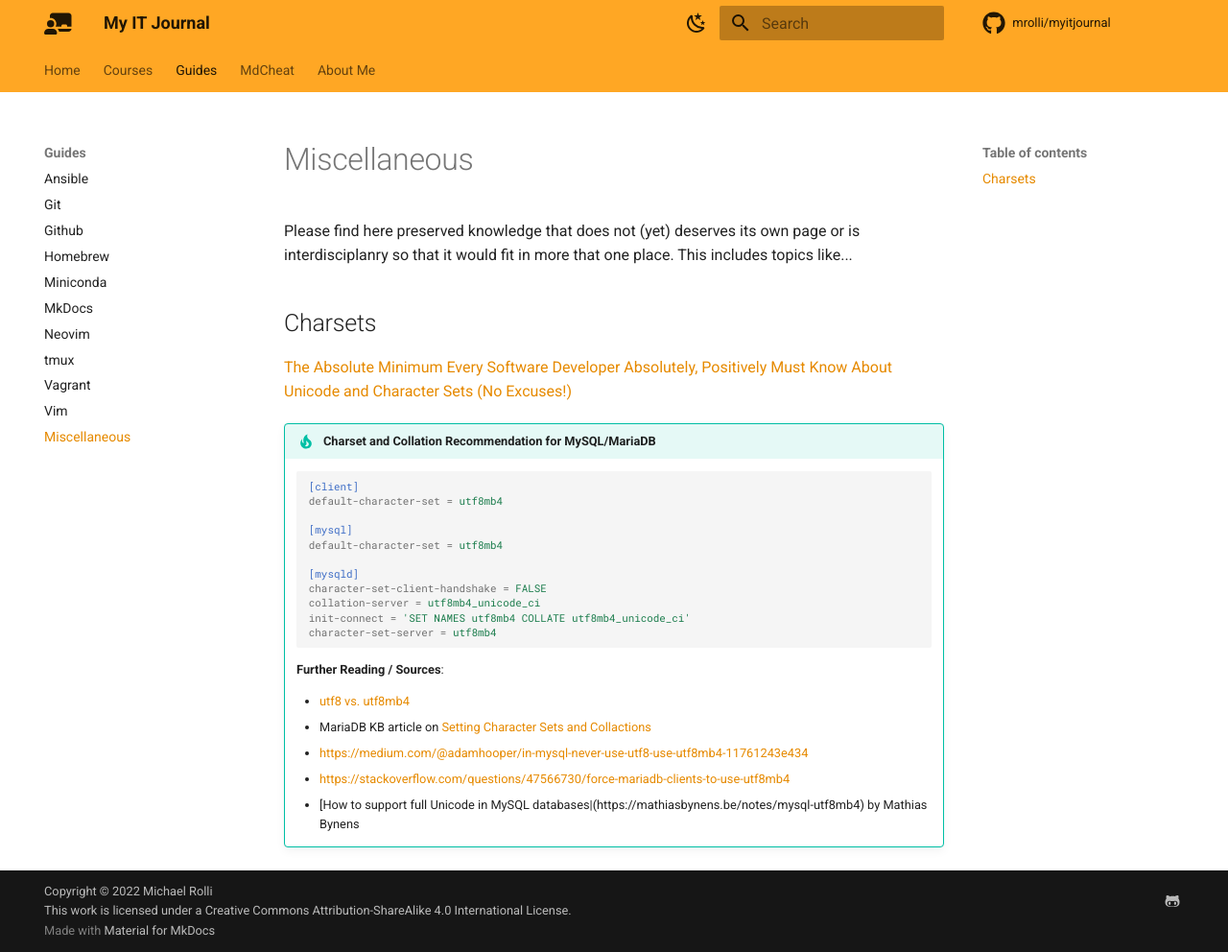
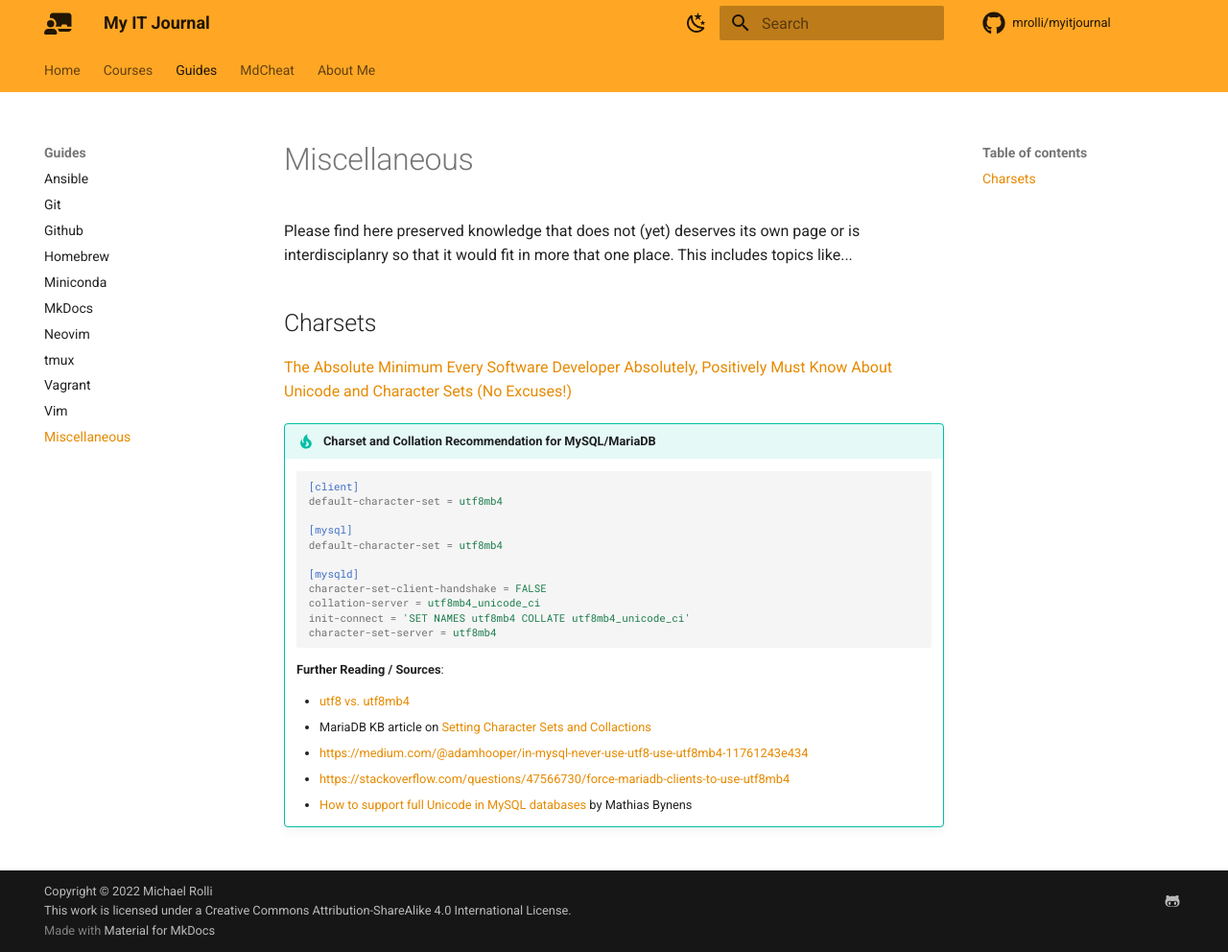
Before and after one commit to mrolli/myitjournal, an MkDocs documentation site: the page built from docs/guides/misc.md, in a window 1280 px wide and 992 px high. Shown: the whole window at 96% size. Built offline with MkDocs 1.6.1 and Material for MkDocs 9.7.7, drawn with Linux system fonts in a browser that asks for light colours; comment, search, counter and statistics services are not loaded.

Commit message:
Fix link

```diff
--- a/docs/guides/misc.md
+++ b/docs/guides/misc.md
@@ -27,4 +27,4 @@
     * MariaDB KB article on [Setting Character Sets and Collactions](https://mariadb.com/kb/en/library/setting-character-sets-and-collations/)
     * <https://medium.com/@adamhooper/in-mysql-never-use-utf8-use-utf8mb4-11761243e434>
     * <https://stackoverflow.com/questions/47566730/force-mariadb-clients-to-use-utf8mb4>
-    * [How to support full Unicode in MySQL databases|(https://mathiasbynens.be/notes/mysql-utf8mb4) by Mathias Bynens
+    * [How to support full Unicode in MySQL databases](https://mathiasbynens.be/notes/mysql-utf8mb4) by Mathias Bynens
```
